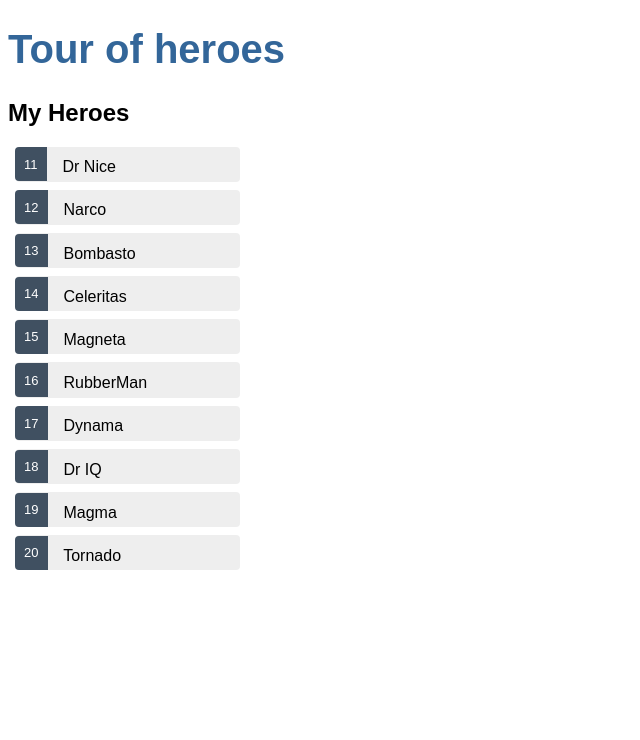
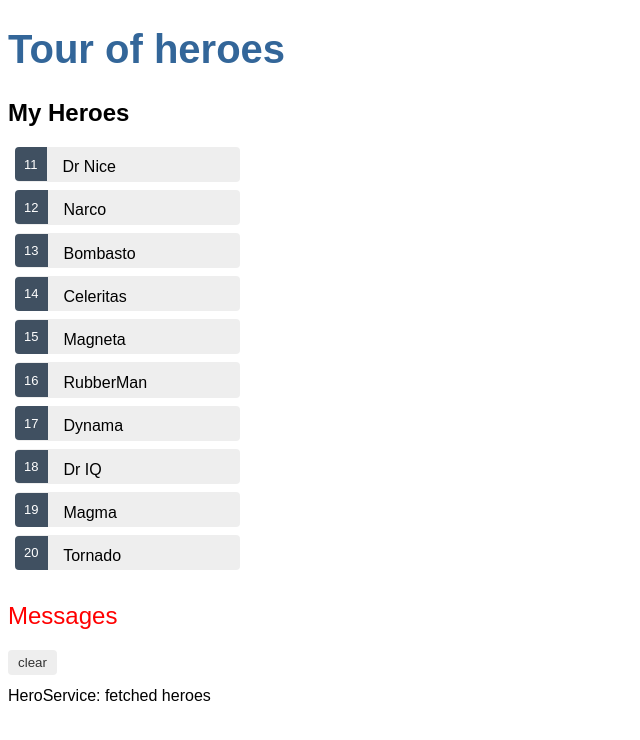
Before and after one commit to mariuszKrzysztofPrzybysz/Angular---Tour-of-Heroes, an Angular app: page / in a window 1280 px wide. Shown: the top 740 px of the page, without its empty margins (0-640 px from the left). Built offline with nearby package versions, Linux system fonts and the light colour scheme.

Commit message:
Services - Show messages

```diff
--- a/src/app/app.component.html
+++ b/src/app/app.component.html
@@ -1,2 +1,3 @@
 <h1>{{ title }}</h1>
 <app-heroes></app-heroes>
+<app-messages></app-messages>
--- a/src/app/app.module.ts
+++ b/src/app/app.module.ts
@@ -5,12 +5,14 @@
 import { AppComponent } from './app.component';
 import { HeroesComponent } from './heroes/heroes.component';
 import { HeroDetailsComponent } from './hero-details/hero-details.component';
+import { MessagesComponent } from './messages/messages.component';
 
 @NgModule({
   declarations: [
     AppComponent,
     HeroesComponent,
-    HeroDetailsComponent
+    HeroDetailsComponent,
+    MessagesComponent
   ],
   imports: [
     BrowserModule,
--- a/src/app/hero.service.ts
+++ b/src/app/hero.service.ts
@@ -3,15 +3,18 @@
 
 import { Hero } from './hero';
 import { HEROES} from './mock-heroes';
+import { MessageService } from './message.service';
 
 @Injectable({
   providedIn: 'root'
 })
 export class HeroService {
 
-  constructor() { }
+  constructor(private messageService: MessageService) { }
 
   getHeroes(): Observable<Hero[]> {
+    // TODO: send the message _after_ fetching the heroes
+    this.messageService.add("HeroService: fetched heroes");
     return of(HEROES);
   }
 }
--- /dev/null
+++ b/src/app/message.service.ts
@@ -0,0 +1,17 @@
+import { Injectable } from '@angular/core';
+
+@Injectable({
+  providedIn: 'root'
+})
+export class MessageService {
+  messages: string[] = [];
+  constructor() { }
+
+  add(message: string): void {
+    this.messages.push(message);
+  };
+
+  clear(): void {
+    this.messages = [];
+  };
+}
--- /dev/null
+++ b/src/app/messages/messages.component.css
@@ -0,0 +1,35 @@
+/* MessagesComponent's private CSS styles */
+h2 {
+    color: red;
+    font-family: Arial, Helvetica, sans-serif;
+    font-weight: lighter;
+  }
+  body {
+    margin: 2em;
+  }
+  body, input[text], button {
+    color: crimson;
+    font-family: Cambria, Georgia;
+  }
+
+  button.clear {
+    font-family: Arial;
+    background-color: #eee;
+    border: none;
+    padding: 5px 10px;
+    border-radius: 4px;
+    cursor: pointer;
+    cursor: hand;
+  }
+  button:hover {
+    background-color: #cfd8dc;
+  }
+  button:disabled {
+    background-color: #eee;
+    color: #aaa;
+    cursor: auto;
+  }
+  button.clear {
+    color: #333;
+    margin-bottom: 12px;
+  }
--- /dev/null
+++ b/src/app/messages/messages.component.html
@@ -0,0 +1,5 @@
+<div *ngIf="messageService.messages.length">
+  <h2>Messages</h2>
+  <button class="clear" (click)="messageService.clear()">clear</button>
+  <div *ngFor="let message of messageService.messages">{{ message }}</div>
+</div>
--- /dev/null
+++ b/src/app/messages/messages.component.ts
@@ -0,0 +1,17 @@
+import { Component, OnInit } from '@angular/core';
+
+import { MessageService} from '../message.service';
+
+@Component({
+  selector: 'app-messages',
+  templateUrl: './messages.component.html',
+  styleUrls: ['./messages.component.css']
+})
+export class MessagesComponent implements OnInit {
+
+  constructor(public messageService: MessageService) { }
+
+  ngOnInit() {
+  }
+
+}
```
Also changed, not shown: 2 other files (tests, documents, lock files or other folders).
